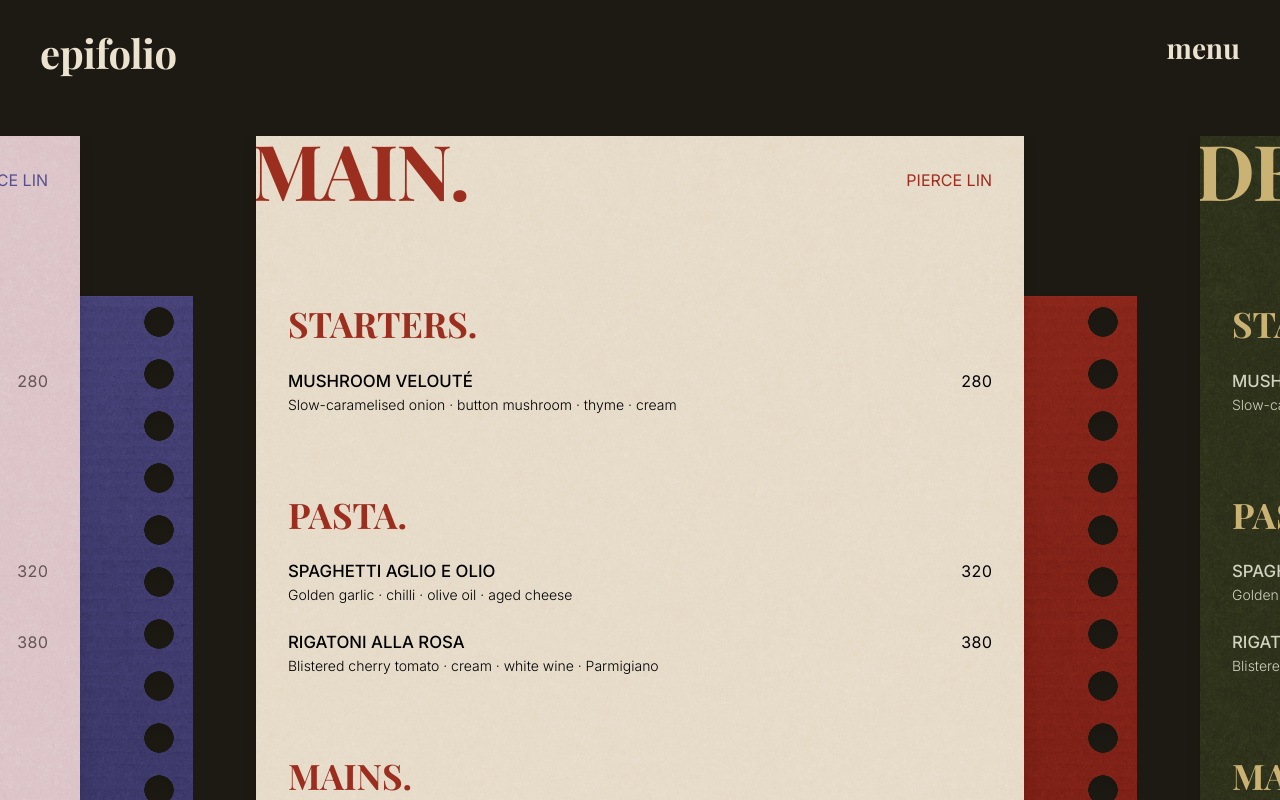
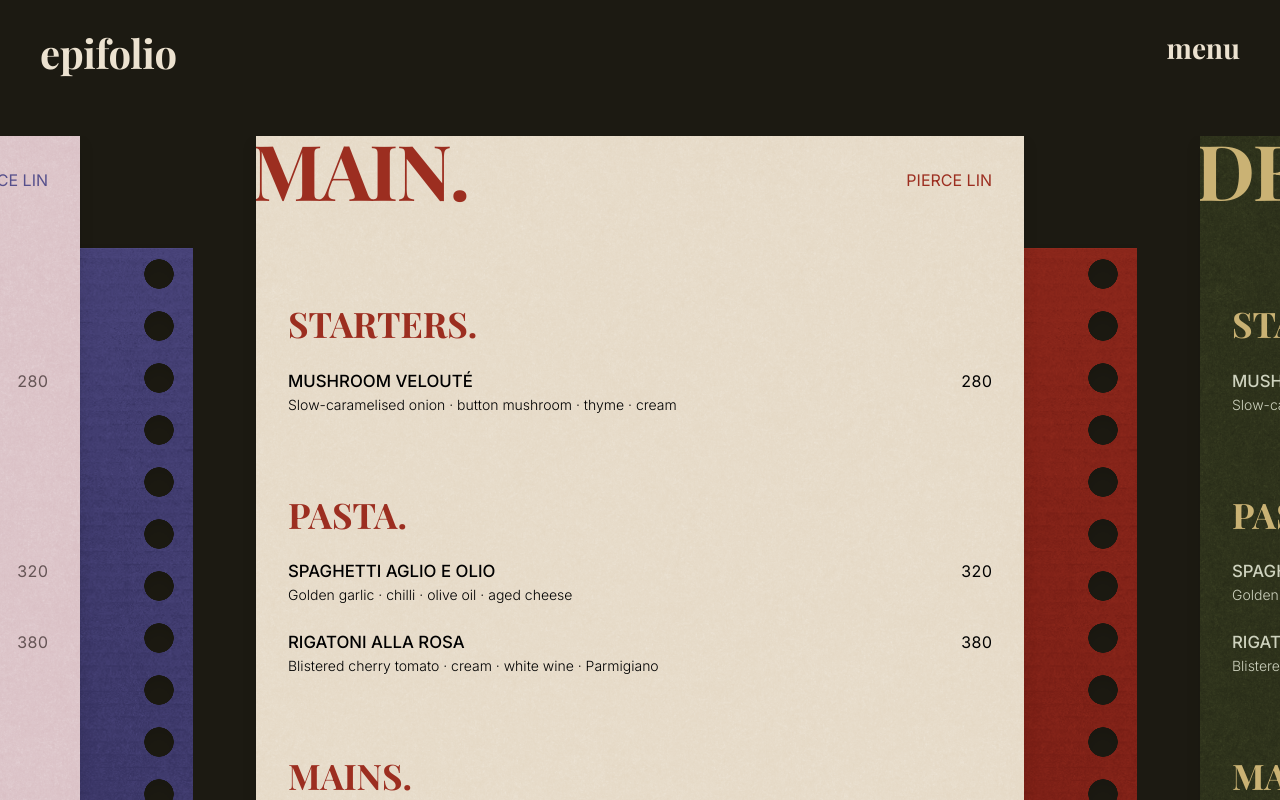
Before and after one commit to piercelin11/epifolio, a Next.js app: page / in a window 1280 px wide. Built offline with nearby package versions, Linux system fonts and the light colour scheme; a web font is replaced by a local one.

Commit message:
fix(menu,recipe): raise the recipe sheet closer to the menu sheet
- Lower --paper-offset-y from 10rem to 7rem

```diff
--- a/src/app/globals.css
+++ b/src/app/globals.css
@@ -161,7 +161,7 @@
 			var(--paper-padding) * 2
 	);
 	/* How far the offset sheet's top edge sits below the base sheet's */
-	--paper-offset-y: 10rem;
+	--paper-offset-y: 7rem;
 	/* Width of the offset (recipe) sheet */
 	--paper-width: calc(
 		var(--paper-base-width) - var(--paper-inset-x) + var(--paper-offset-x)
```
